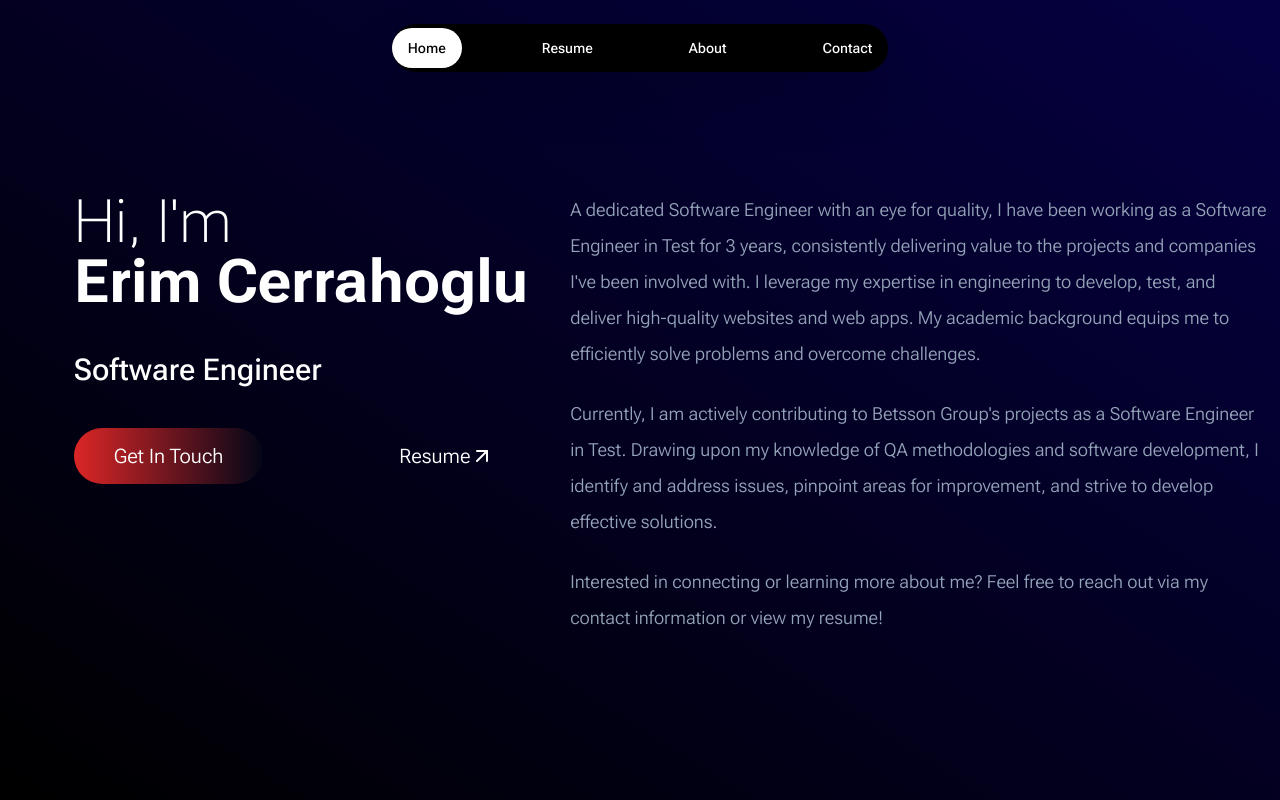
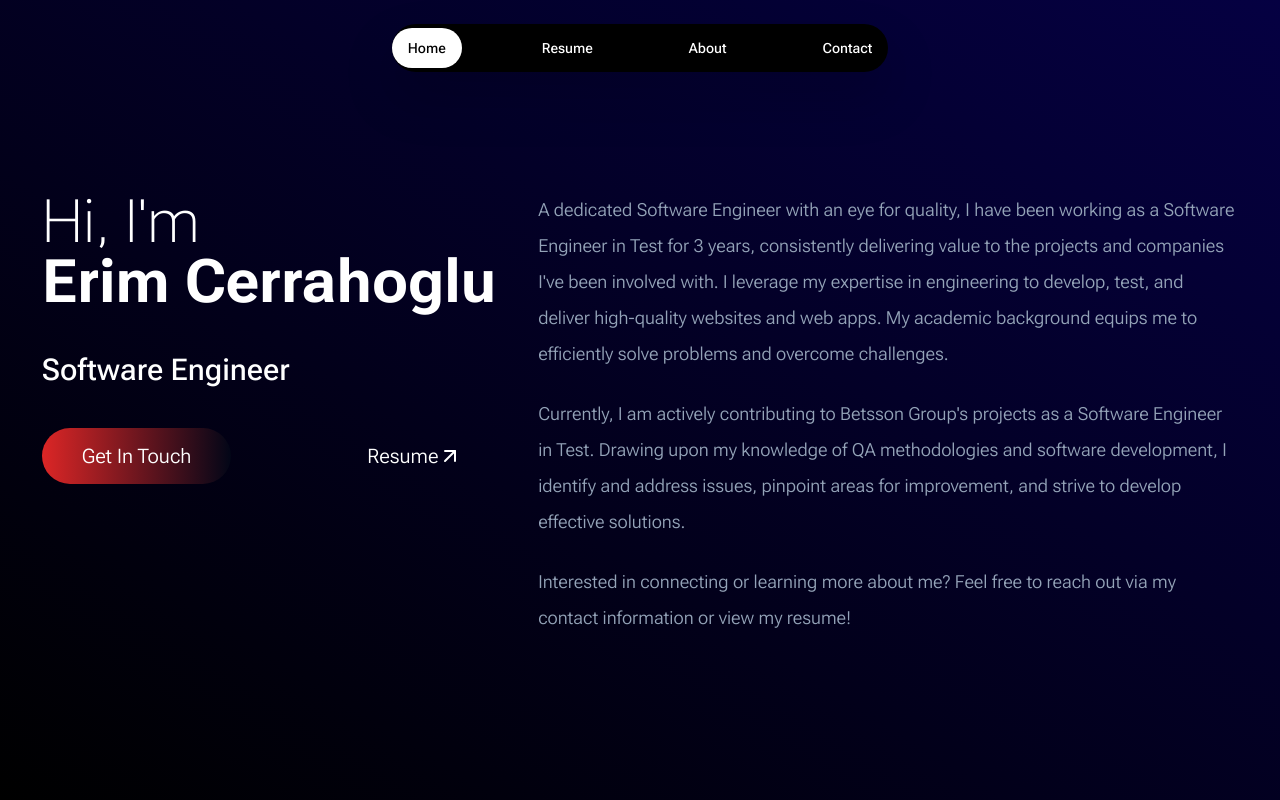
Before and after one commit to Ceraho/portfolio-page-v1, a Next.js app: page / in a window 1280 px wide. Built offline with nearby package versions, Linux system fonts and the light colour scheme.

Commit message:
fixed hero horizontal scroll

```diff
--- a/src/components/hero.tsx
+++ b/src/components/hero.tsx
@@ -25,7 +25,7 @@ const Hero = () => {
   ));
 
   return (
-    <div className="m-8 lg:mt-24 flex flex-col scroll-mt-32 lg:flex-row lg:w-screen lg:justify-evenly">
+    <div className="m-8 lg:mt-24 flex flex-col lg:flex-row lg:w-screen lg:justify-evenly lg:mx-0">
       <div className="flex flex-col gap-6 lg:gap-10">
         <div>
           <p className="font-thin text-4xl lg:text-6xl">Hi, I'm</p>
```
